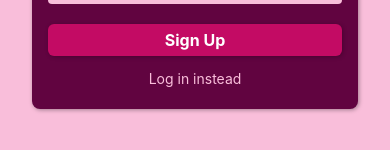
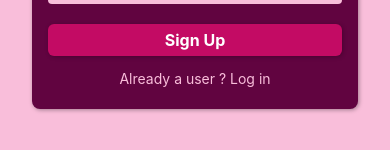
Before and after one commit to abdonofal911/DemoApp, a React Native app: screen /Signup in a window 390 px wide. Shown: the part 424-574 px from the top of the page. Built offline with nearby package versions, Linux system fonts and the light colour scheme.

Commit message:
Changes to be committed: 	modified:   components/Auth/AuthContent.js

```diff
--- a/components/Auth/AuthContent.js
+++ b/components/Auth/AuthContent.js
@@ -1,11 +1,13 @@
-import { useState } from 'react';
-import { Alert, StyleSheet, View } from 'react-native';
+import { useState } from "react";
+import { Alert, StyleSheet, View } from "react-native";
+import { useNavigation } from "@react-navigation/native";
 
-import FlatButton from '../ui/FlatButton';
-import AuthForm from './AuthForm';
-import { Colors } from '../../constants/styles';
+import FlatButton from "../ui/FlatButton";
+import AuthForm from "./AuthForm";
+import { Colors } from "../../constants/styles";
 
 function AuthContent({ isLogin, onAuthenticate }) {
+  const navigation = useNavigation();
 
   const [credentialsInvalid, setCredentialsInvalid] = useState({
     email: false,
@@ -15,7 +17,11 @@ function AuthContent({ isLogin, onAuthenticate }) {
   });
 
   function switchAuthModeHandler() {
-    // Todo
+    if (isLogin) {
+      navigation.replace("Signup");
+    } else {
+      navigation.replace("Login");
+    }
   }
 
   function submitHandler(credentials) {
@@ -24,7 +30,7 @@ function AuthContent({ isLogin, onAuthenticate }) {
     email = email.trim();
     password = password.trim();
 
-    const emailIsValid = email.includes('@');
+    const emailIsValid = email.includes("@");
     const passwordIsValid = password.length > 6;
     const emailsAreEqual = email === confirmEmail;
     const passwordsAreEqual = password === confirmPassword;
@@ -34,7 +40,7 @@ function AuthContent({ isLogin, onAuthenticate }) {
       !passwordIsValid ||
       (!isLogin && (!emailsAreEqual || !passwordsAreEqual))
     ) {
-      Alert.alert('Invalid input', 'Please check your entered credentials.');
+      Alert.alert("Invalid input", "Please check your entered credentials.");
       setCredentialsInvalid({
         email: !emailIsValid,
         confirmEmail: !emailIsValid || !emailsAreEqual,
@@ -55,7 +61,7 @@ function AuthContent({ isLogin, onAuthenticate }) {
       />
       <View style={styles.buttons}>
         <FlatButton onPress={switchAuthModeHandler}>
-          {isLogin ? 'Create a new user' : 'Log in instead'}
+          {isLogin ? "Create a new user" : "Already a user ? Log in"}
         </FlatButton>
       </View>
     </View>
@@ -72,7 +78,7 @@ const styles = StyleSheet.create({
     borderRadius: 8,
     backgroundColor: Colors.primary800,
     elevation: 2,
-    shadowColor: 'black',
+    shadowColor: "black",
     shadowOffset: { width: 1, height: 1 },
     shadowOpacity: 0.35,
     shadowRadius: 4,
```
